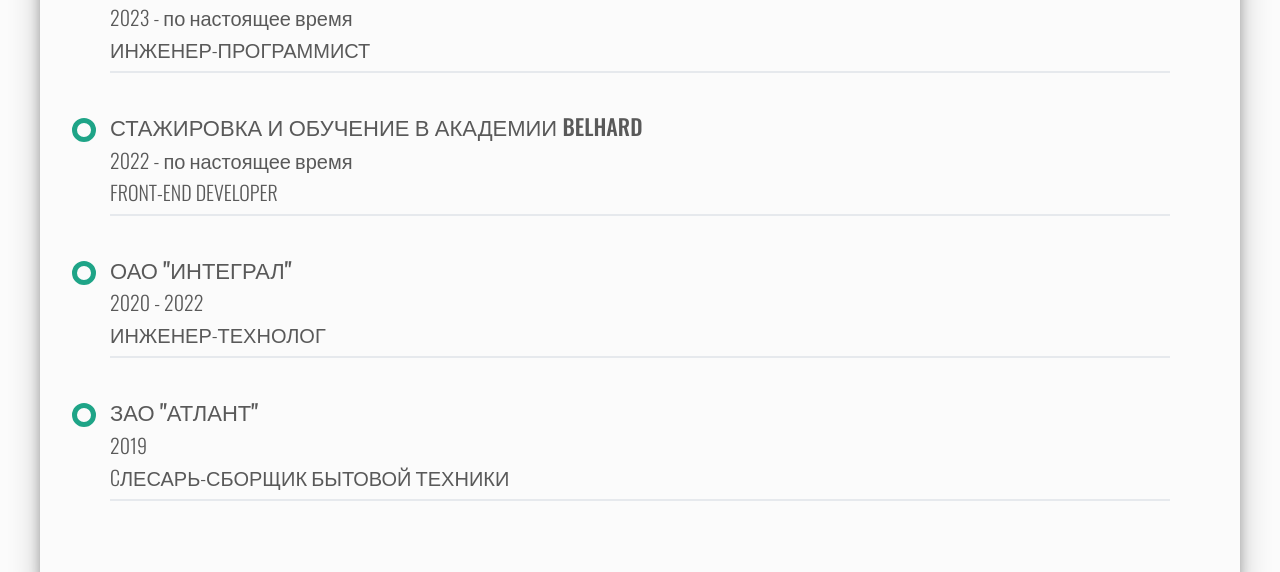
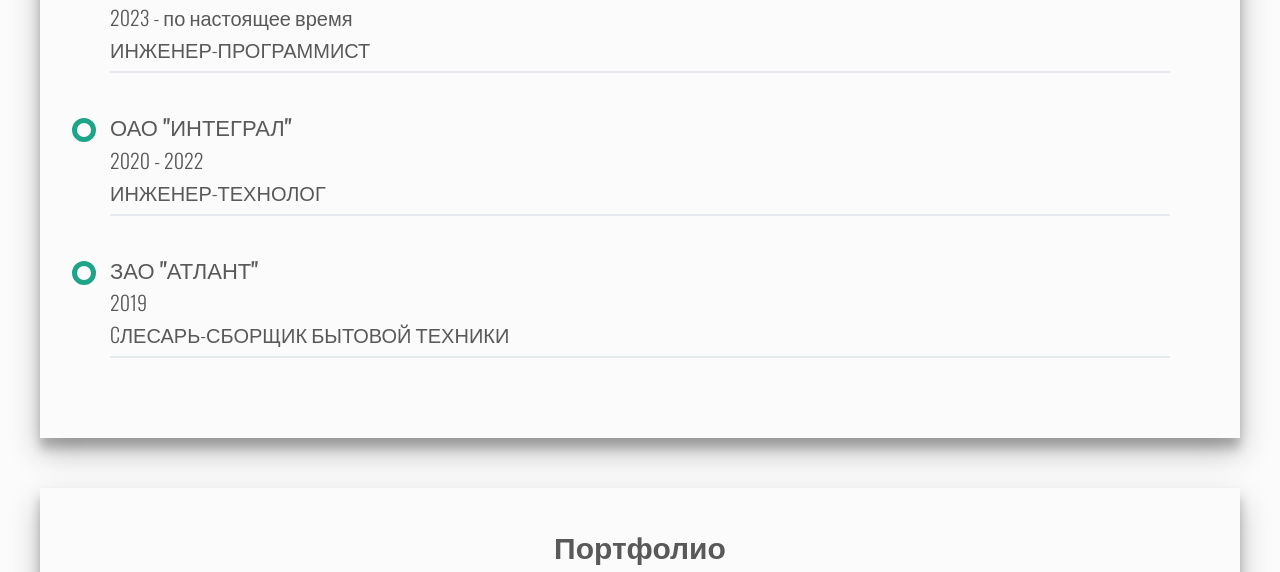
Before and after one commit to KlinVid/my_resume, a plain HTML site: page index.html in a window 1280 px wide. Shown: the part 2793-3365 px from the top of the page. Drawn offline with nearby package versions, Linux system fonts and the light colour scheme.

Commit message:
обновил опыт работы

```diff
--- a/index.html
+++ b/index.html
@@ -256,14 +256,6 @@
 
                             <div class="list__item workExp__item">
                                 <div class="list__title workExp__title">
-                                    Стажировка и обучение в академии BELHARD
-                                </div>
-                                <div class="list__year workExp__year">2022 - по настоящее время</div>
-                                <div class="list__text workExp__text">Front-End developer</div>
-                            </div>
-
-                            <div class="list__item workExp__item">
-                                <div class="list__title workExp__title">
                                     ОАО "Интеграл"
                                 </div>
                                 <div class="list__year workExp__year">2020 - 2022</div>
```
